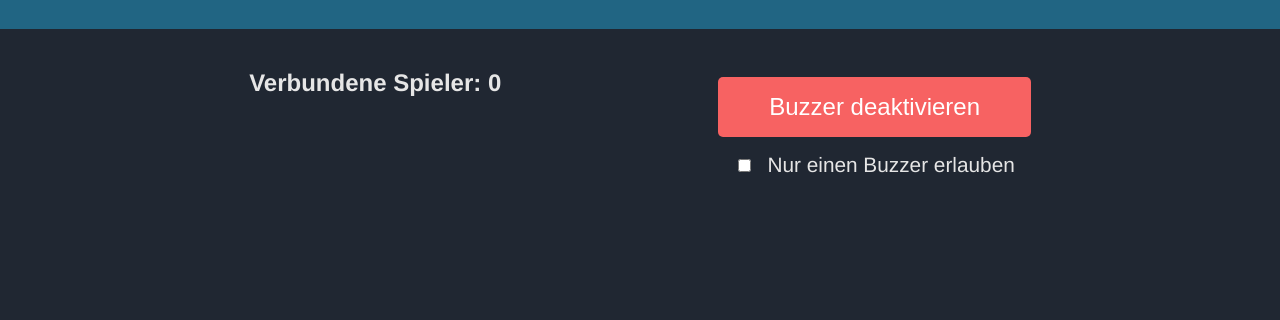
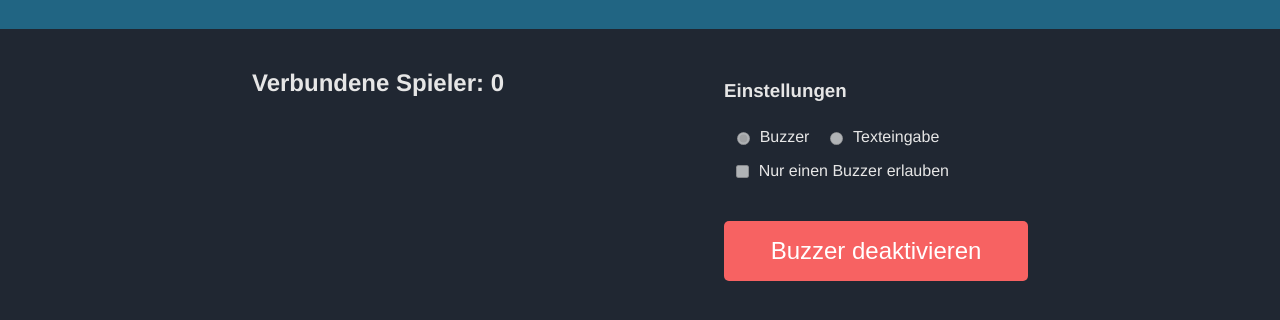
Before and after one commit to teamdeichbude/erdmaennchen-buzzer, a website: page public/admin/index.html in a window 1280 px wide. Both pictures are taken after a click on the button "Buzzer freischalten". Shown: the part 88-408 px from the top of the page. Drawn offline with nearby package versions, Linux system fonts and the light colour scheme; no server answers.

Commit message:
Add option to allow text input in admin UI

```diff
--- a/public/admin/admin.js
+++ b/public/admin/admin.js
@@ -7,6 +7,7 @@ jQuery(function ()
 {
     let jqSingleBuzzCheckbox = jQuery('#singleBuzzer');
     let activateButton = jQuery("#activate");
+    let buzzerMode = 'Buzzer';
 
     let listItm = "<li>";
     var socket = io('/admin');
@@ -68,20 +69,42 @@ jQuery(function ()
 
     activateButton.on("click", function ()
     {
-        if (activateButton.hasClass('activate')) {
-            jQuery("#buzzerOrder").html("");
-            activateButton.html("Buzzer deaktivieren");
+        activateButton.toggleClass('activate deactivate');
+        setActivateButtonText();
+        let activate = activateButton.hasClass('deactivate');
+        socket.emit("sde-admin-activate", activate);
+        if (activate) {
+            $("#preferences :input").prop("disabled", true);
         } else {
-            activateButton.html("Buzzer freischalten");
+            $("#preferences :input").prop("disabled", false);
         }
-        socket.emit("sde-admin-activate", activateButton.hasClass('activate'));
-        activateButton.toggleClass('activate deactivate');
     });
 
     jqSingleBuzzCheckbox.on('change', sendToggleSingleBuzzStatus);
+
+    $('input[type=radio][name=buzzerType]').change(function() {
+        if (this.value === 'buzzerTypeText') {
+            $('#singleBuzzerPreference').css('visibility', 'hidden');
+            buzzerMode = "Texteingabe";
+
+        } else {
+            buzzerMode = "Buzzer";
+            $('#singleBuzzerPreference').css('visibility', 'visible');
+        }
+        setActivateButtonText();
+    });
 
     function sendToggleSingleBuzzStatus()
     {
         socket.emit("sde-admin-toggleSingleBuzz", {single: jqSingleBuzzCheckbox.is(":checked")});
     }
+
+    function setActivateButtonText() {
+        if (activateButton.hasClass('deactivate')) {
+            jQuery("#buzzerOrder").html("");
+            activateButton.html(buzzerMode + " deaktivieren");
+        } else {
+            activateButton.html(buzzerMode + " freischalten");
+        }
+    }
 });
--- a/public/admin/index.html
+++ b/public/admin/index.html
@@ -25,11 +25,20 @@
     </div>
 
     <div id="control">
-            <button id="activate" class="activate">Buzzer freischalten</button>
-            <div class="checkbox">
-                <input type="checkbox" id="singleBuzzer" />
+        <h3>Einstellungen</h3>
+        <form id="preferences">
+            <div class="radioGroup">
+                <input type="radio" name="buzzerType" id="buzzerTypeBuzzer" checked value="buzzerTypeBuzzer"/>
+                <label for="buzzerTypeBuzzer">Buzzer</label>
+                <input type="radio" name="buzzerType" id="buzzerTypeText" value="buzzerTypeText"/>
+                <label for="buzzerTypeText">Texteingabe</label>
+            </div>
+            <div class="checkbox" id="singleBuzzerPreference">
+                <input type="checkbox" id="singleBuzzer"/>
                 <label for="singleBuzzer">Nur einen Buzzer erlauben</label>
             </div>
+        </form>
+        <button id="activate" class="activate">Buzzer freischalten</button>
         <ol id="buzzerOrder">
         </ol>
     </div>
--- a/public/assets/style.less
+++ b/public/assets/style.less
@@ -253,23 +253,23 @@ ol {
             min-width: 25%;
             display:flex;
             flex-direction: column;
-            button.deactivate {
-                background-color: @red;
+            button {
+                margin-top:2rem;
+                &.deactivate {
+                    background-color: @red;
+                }
             }
 
-            .checkbox {
+            .checkbox, .radioGroup {
                 display:flex;
-                padding: 1rem;
-                align-items: center;
-                justify-content: center;
+                padding: 0.5rem;
 
                 input {
-                    margin-right: 1rem;
+                    margin-right: 0.6rem;
                     font-size:5rem;
                 }
-
                 label {
-                    font-size: @font-l;
+                    margin-right: 1rem;
                 }
             }
         }
```
Also changed, not shown: public/assets/style.css. Lines whose indentation alone changed are shown as unchanged.
